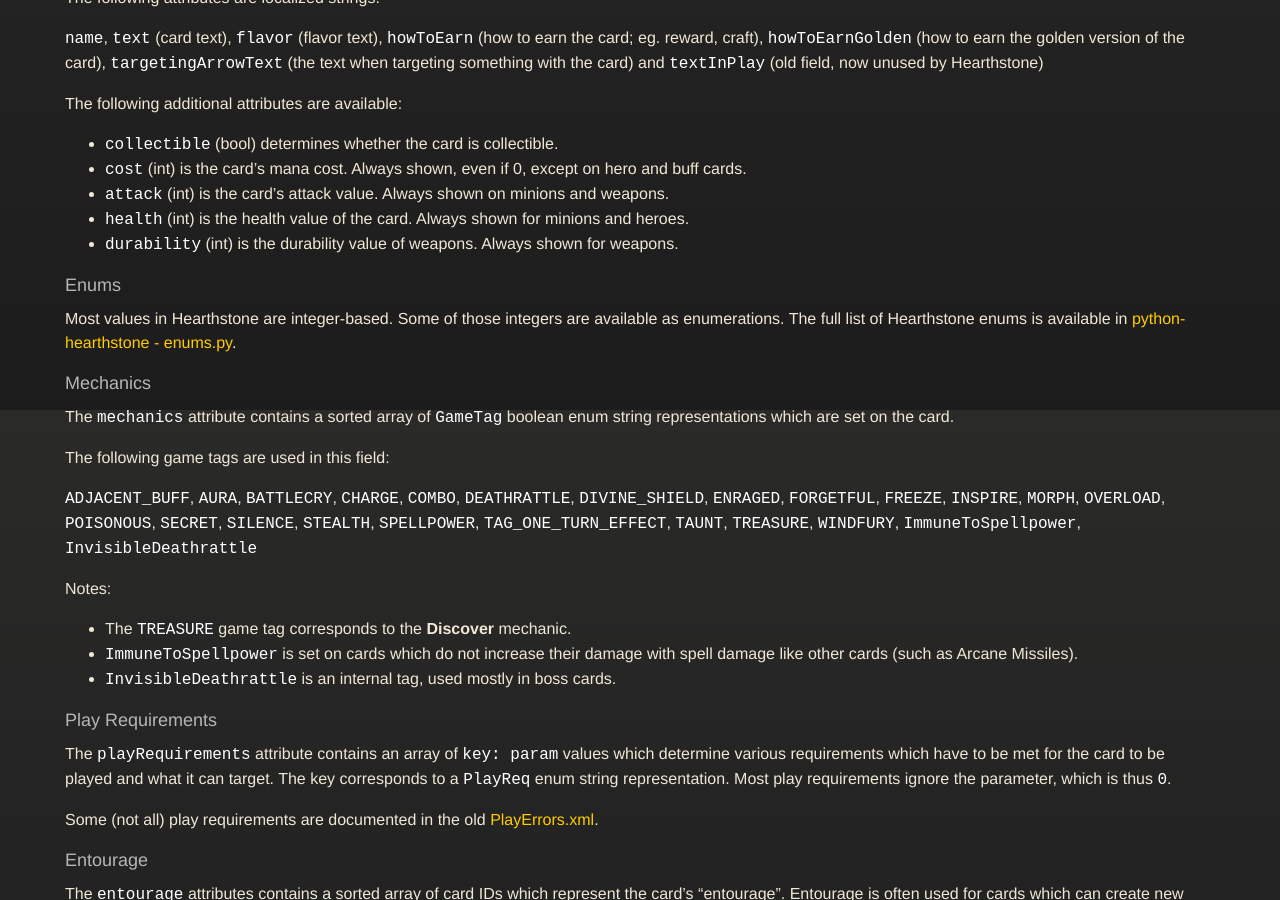
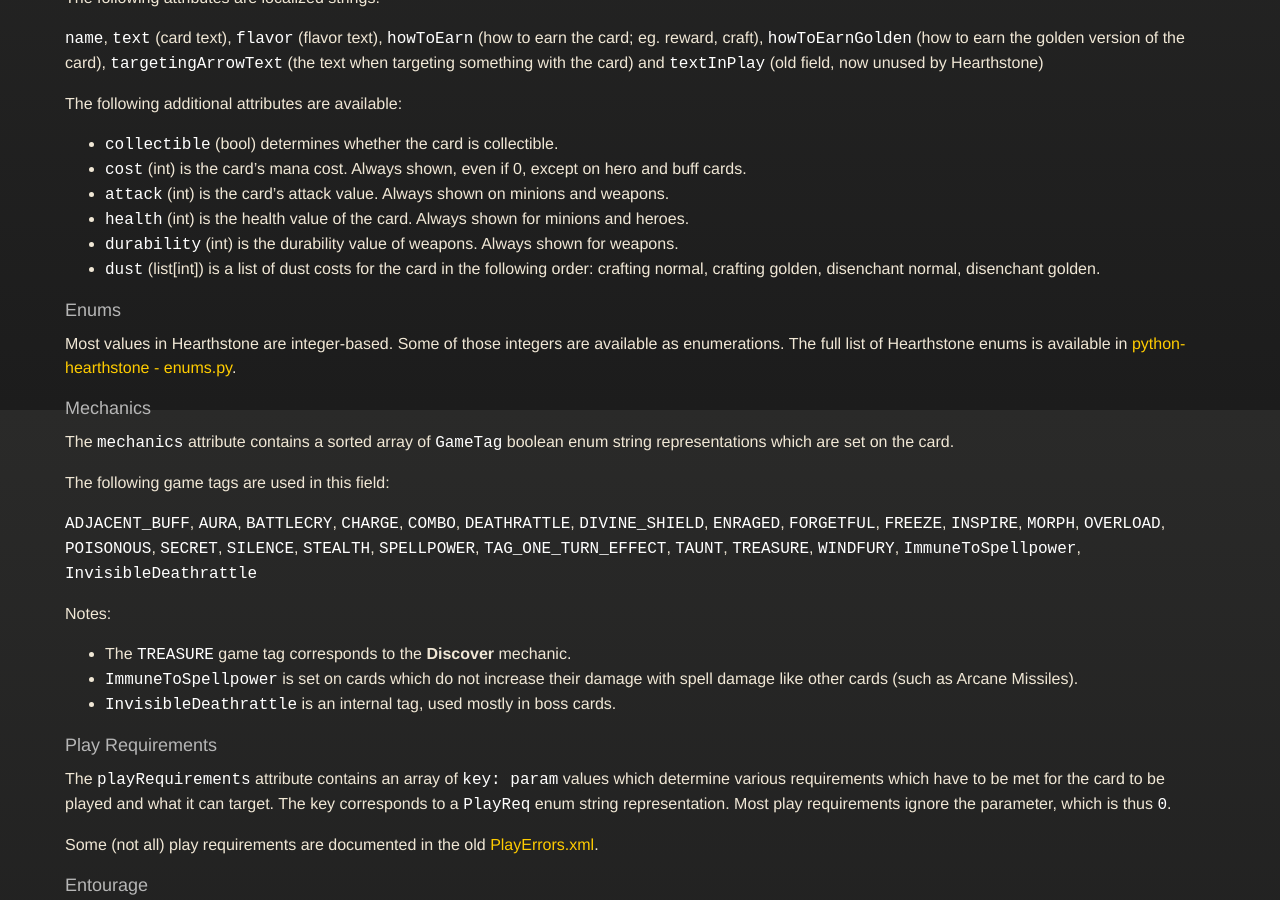
Before and after one commit to HearthSim/HearthstoneJSON.com, a Jekyll site: the page built from docs/cards.md, in a window 1280 px wide and 900 px high, scrolled down 1390 px. Built offline with Jekyll 4.4.1, drawn with Linux system fonts in a browser that asks for light colours; Markdown is read by kramdown in place of the engine named in the settings.

Commit message:
Document the dust property

```diff
--- a/docs/cards.md
+++ b/docs/cards.md
@@ -53,6 +53,8 @@ The following additional attributes are available:
 * `health` (int) is the health value of the card. Always shown for minions and
   heroes.
 * `durability` (int) is the durability value of weapons. Always shown for weapons.
+* `dust` (list[int]) is a list of dust costs for the card in the following order:
+  crafting normal, crafting golden, disenchant normal, disenchant golden.
 
 
 ### Enums
```
